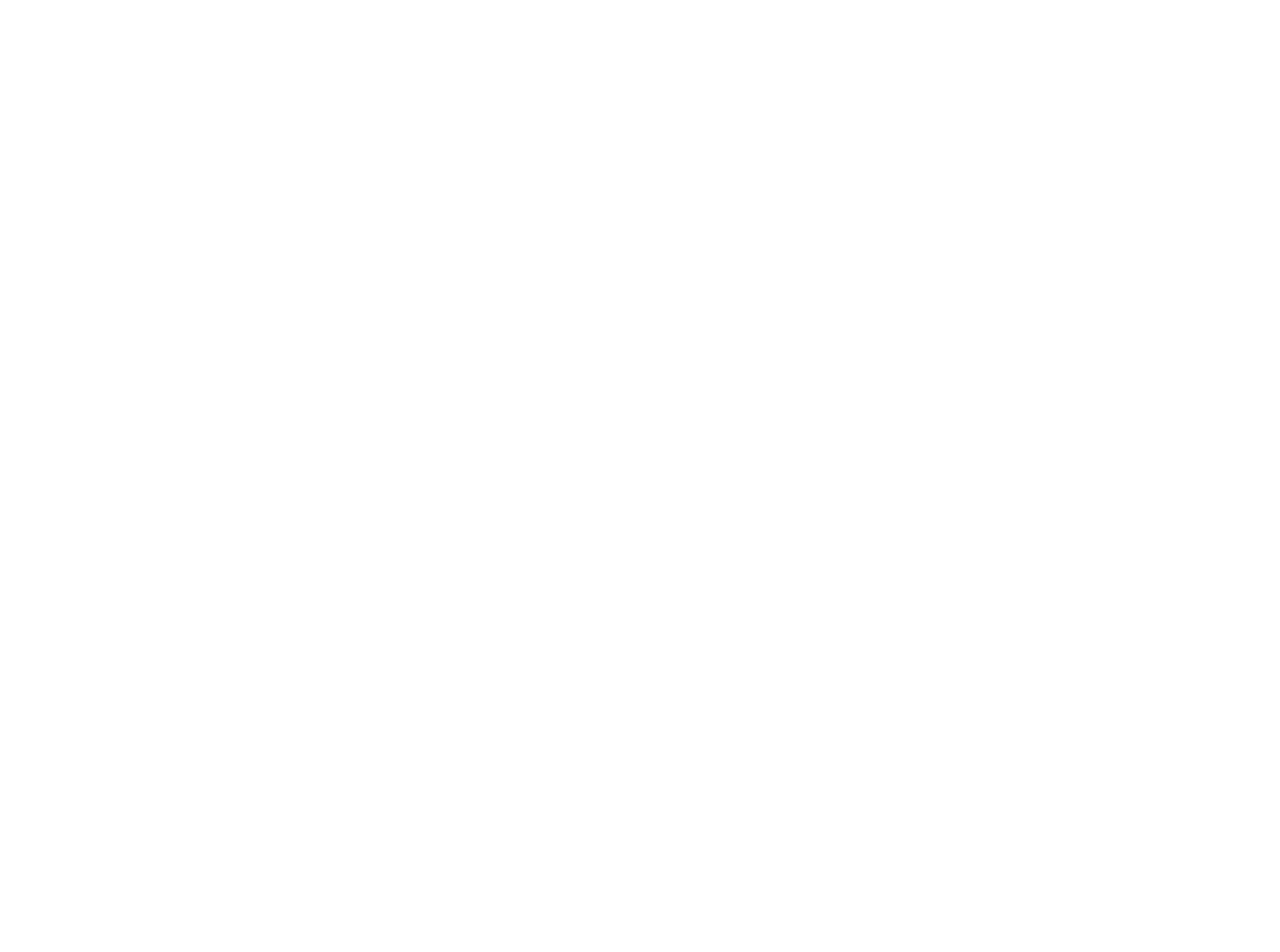
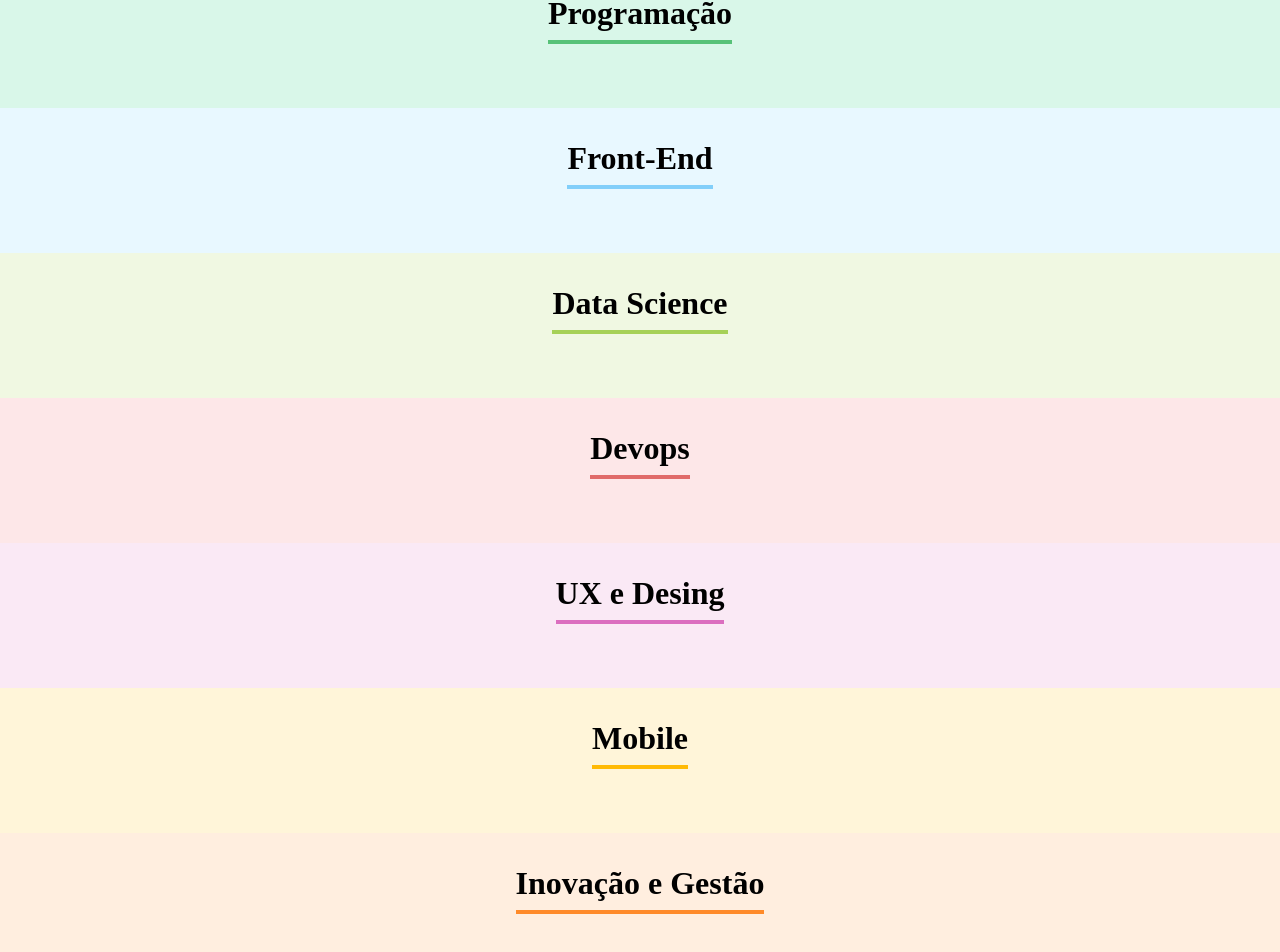
Before and after one commit to Lanalumi/Estudo-Allura, a React (Vite) app in the folder React+javaS/organo-app/: page / in a window 1280 px wide. Shown: the part 1510-2462 px from the top of the page. Before the commit the page ends 1473 px from the top, so only its background shows below. Built offline with nearby package versions, Linux system fonts and the light colour scheme.

Commit message:
Criação pasta e arquivos time e colaborador

```diff
--- a/React+javaS/organo-app/src/App.jsx
+++ b/React+javaS/organo-app/src/App.jsx
@@ -4,8 +4,48 @@
 import './App.css'
 import Banner from './componentes/Banner';
 import Formulario from './componentes/Formulario';
+import Time from './componentes/Time/time';
 
 function App() {
+
+  const times =[
+    {
+      nome:'Programação',
+      corPrimaria: '#57C278',
+      corSecundaria: '#D9F7E9'
+    },
+
+    {
+      nome:'Front-End',
+      corPrimaria: '#82CFFA',
+      corSecundaria: '#E8F8FF'
+    },
+    {
+    nome:'Data Science',
+    corPrimaria: '#A6D157',
+    corSecundaria: '#F0F8E2'
+  },
+  {
+    nome:'Devops',
+    corPrimaria: '#E06B69',
+    corSecundaria: '#FDE7E8'
+  },
+  {
+    nome:'UX e Desing',
+    corPrimaria: '#DB6EBF',
+    corSecundaria: '#FAE9F5'
+  },
+  {
+    nome:'Mobile',
+    corPrimaria: '#FFBA05',
+    corSecundaria: '#FFF5D9'
+  },
+  {
+    nome:'Inovação e Gestão',
+    corPrimaria: '#FF8A29',
+    corSecundaria: '#FFEEDF'
+  }
+  ]
 
   const [colaboradores, setColaboradores] = useState([])
 
@@ -16,9 +56,18 @@
   // const [count, setCount] = useState(0)
 
   return (
-  <div className= "App">
+    <div className= "App">
     <Banner/>
-    <Formulario aoColaboradorCadastrado={colaborador => aoNovoColaboradorAdicionado(colaborador)} />
+    <Formulario times={times.map(time => time.nome)} aoColaboradorCadastrado={colaborador => aoNovoColaboradorAdicionado(colaborador)} />
+
+    {times.map(time => <Time
+    key={time.nome}
+    nome ={time.nome}
+    corPrimaria={time.corPrimaria}
+    corSecundaria={time.corSecundaria}
+    colaboradores={colaboradores}
+    />)}
+
   </div>
   );
 }
--- /dev/null
+++ b/React+javaS/organo-app/src/componentes/Colaborador/Colaborador.css
@@ -0,0 +1,38 @@
+.colaborador{
+    width: 280px;
+}
+
+.colaborador .cabecalho {
+    background-color: #F0f0f0;
+    border-radius: 10px 10px 0px 0px;
+}
+
+.colaborador img {
+    width: 100px;
+    border-radius: 50%;
+    position: relative;
+    bottom: -50px;
+}
+
+.colaborador .rodape {
+    background: #FFFFFF;
+    box-shadow: 5px 5px 15px rgba(0, 0, 0, 0.08);
+    border-radius: 0px 0px 10px 10px;
+    padding-top: 90px;
+    padding-bottom: 40px;
+}
+
+.colaborador .rodape h4 {
+    color: #6278F7;
+    font-size: 18px;
+    line-height: 22px;
+    font-weight: bold;
+    margin-bottom: 8px;
+}
+
+.colaborador .rodape h5 {
+    font-size: 18px;
+    line-height: 22px;
+    color: #212121;
+    padding: 0 16px;
+}
--- /dev/null
+++ b/React+javaS/organo-app/src/componentes/Colaborador/colaborador.jsx
@@ -0,0 +1,17 @@
+import './Colaborador.css'
+
+const Colaborador = ({nome, imagem, cargo }) => {
+    return (
+        <div className="colaborador">
+            <div className="cabecalho">
+                <img src={imagem} alt={nome} />
+            </div>
+            <div className="rodape">
+                <h4>{nome}</h4>
+                <h5>{cargo}</h5>
+            </div>
+        </div>
+    )
+}
+
+export default Colaborador
--- a/React+javaS/organo-app/src/componentes/Formulario/index.jsx
+++ b/React+javaS/organo-app/src/componentes/Formulario/index.jsx
@@ -6,21 +6,12 @@
 
 const Formulario = (props) => {
 
-    const times =[
-        'Programação',
-        'Front-End',
-        'Data Science',
-        'Devops',
-        'UX e Desing',
-        'Mobile',
-        'Inovação e Gestão'
-    ]
-
 
 
     const [nome, setNome] = useState('')
     const [cargo, setCargo] = useState('')
     const [imagem, setImagem] = useState('')
+    const [time, setTime] = useState('')
 
     const aoSalvar = (evento) =>{
         evento.preventDefault()  //não seguir comportamento padrão
@@ -28,8 +19,11 @@
             nome,
             cargo,
             imagem,
-            times
+            time
         })
+        setNome('')
+        setCargo('')
+        setTime('')
     }
 
     return (
@@ -57,7 +51,13 @@
                     valor={imagem}
                     aoAlterado={valor => setImagem(valor)}
                     />
-                <ListaSuspensa obrigatorio={true} label="Time" itens={times}/>
+                <ListaSuspensa
+                    obrigatorio={true}
+                     label="Time"
+                     itens={props.times}
+                     valor={time}
+                     aoAlterado={valor => setTime(valor)}
+                     />
                 <Botao>
                     Criar card
                 </Botao>
--- /dev/null
+++ b/React+javaS/organo-app/src/componentes/Time/Time.css
@@ -0,0 +1,19 @@
+.time {
+    text-align: center;
+    padding: 32px;
+
+}
+
+.time h3 {
+    font-size: 32px;
+    border-bottom: 4px solid;
+    display: inline-block;
+    padding-bottom: 8px;
+}
+
+.time .colaboradores {
+    display: flex;
+    justify-content: space-around;
+    margin-top: 32px;
+    flex-wrap: wrap;
+}
--- /dev/null
+++ b/React+javaS/organo-app/src/componentes/Time/time.jsx
@@ -0,0 +1,16 @@
+import Colaborador from '../Colaborador/colaborador'
+import './Time.css'
+
+const Time = (props) => {
+    const css = {backgroundColor: props.corSecundaria}
+
+    return (
+        <section className="time" style={css}>
+            <h3 style={{ borderColor: props.corPrimaria }}>{props.nome}</h3>
+            <div className="colaboradores">
+                {props.colaboradores.map( colaborador => <Colaborador nome={colaborador.nome} cargo={colaborador.cargo} imagem={colaborador.imagem}/>)}
+            </div>
+        </section>
+    )
+}
+export default Time;
```
